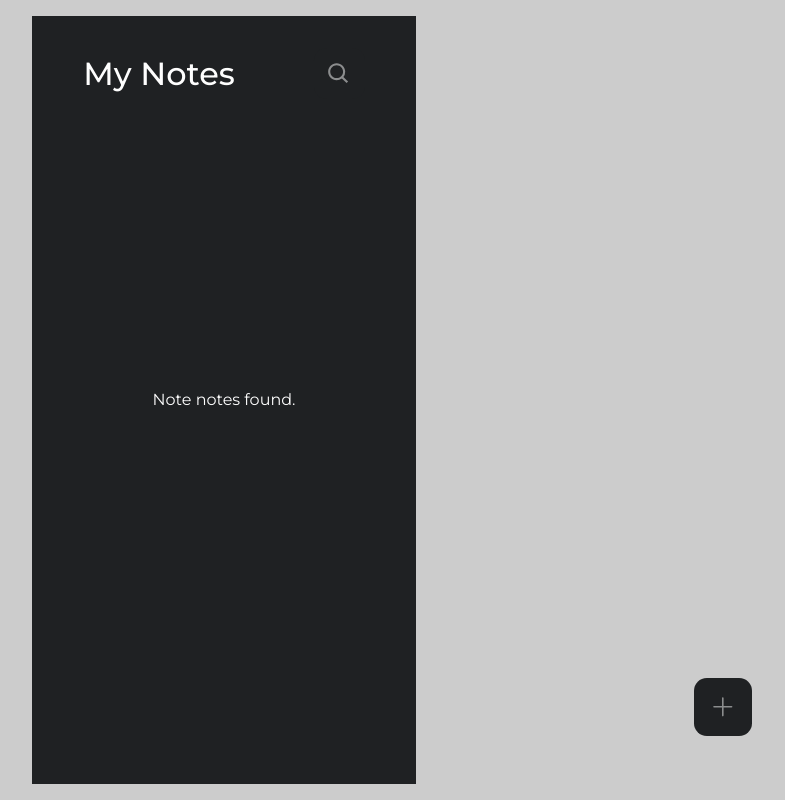
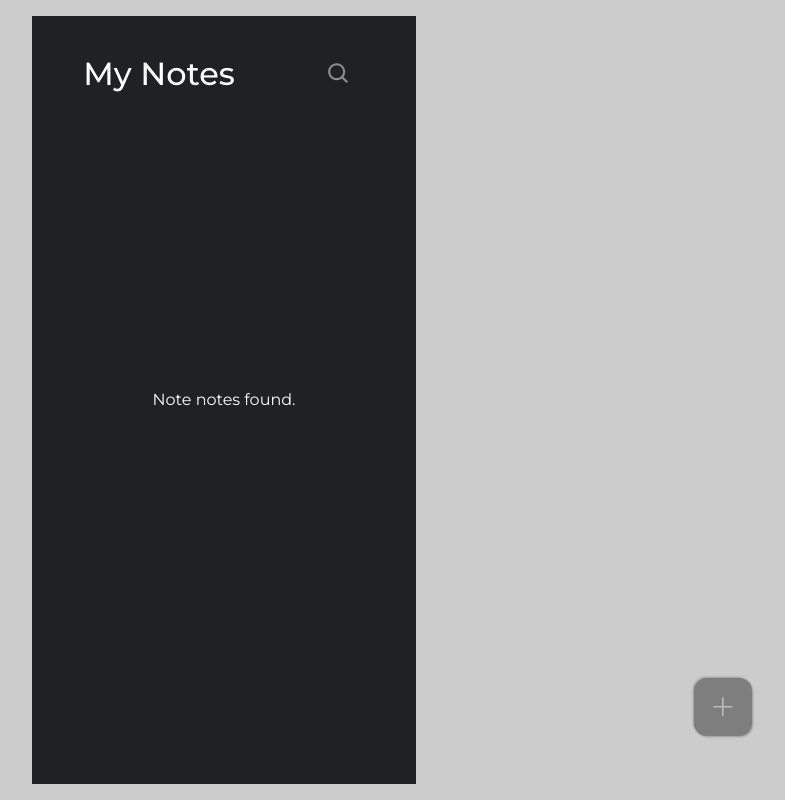
Before and after one commit to MarcoAG-115/ReactNotepadApp, a React (Create React App) app: page / in a window 1280 px wide. Shown: the whole page, without its empty margins (416-1201 px from the left). Built offline with nearby package versions, Linux system fonts and the light colour scheme.

Commit message:
Adjusted design for add button

```diff
--- a/src/index.css
+++ b/src/index.css
@@ -37,7 +37,7 @@ body {
 .btn {
     /* background: var(--color-bg-dark); */
     background: var(--color-bg-black);
-    border-radius: 0.8rem;
+    border-radius: 13px;
     padding: 0.8rem;
     font-size: 1.6rem;
     color: var(--color-dark-white);
@@ -233,6 +233,12 @@ h2 {
     bottom: 4rem;
     right: 7rem;
     padding: 1rem;
+    opacity: 95%;
+    /* background-color: #7a7a7a; */
+
+    background: #7a7a7a;
+    box-shadow:  1px 1px 2px #7a7a7aa5,
+             -1px -1px 2px #7a7a7aa5;
 }
 
 /*vvv new stuff vvv*/
```
